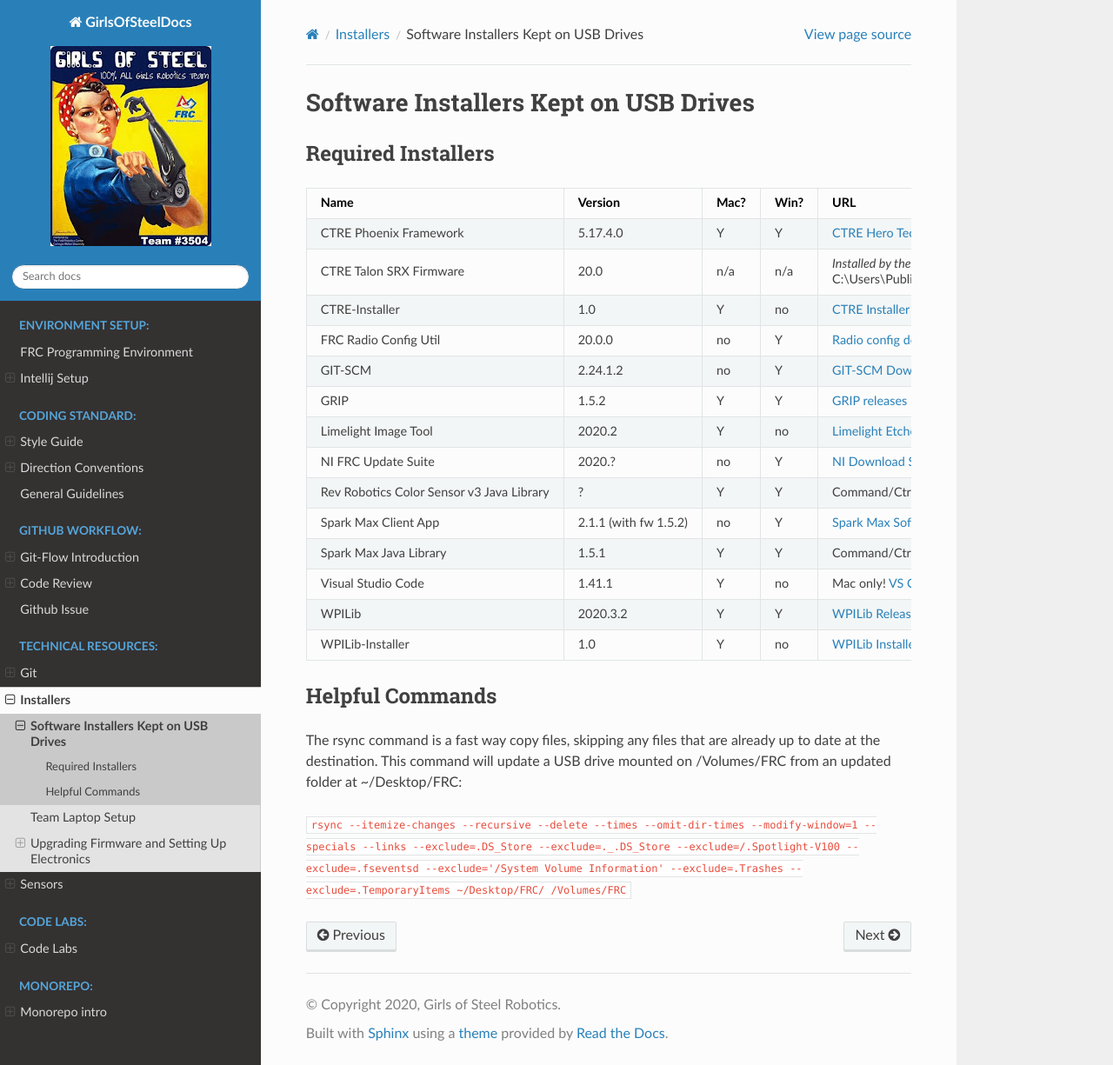
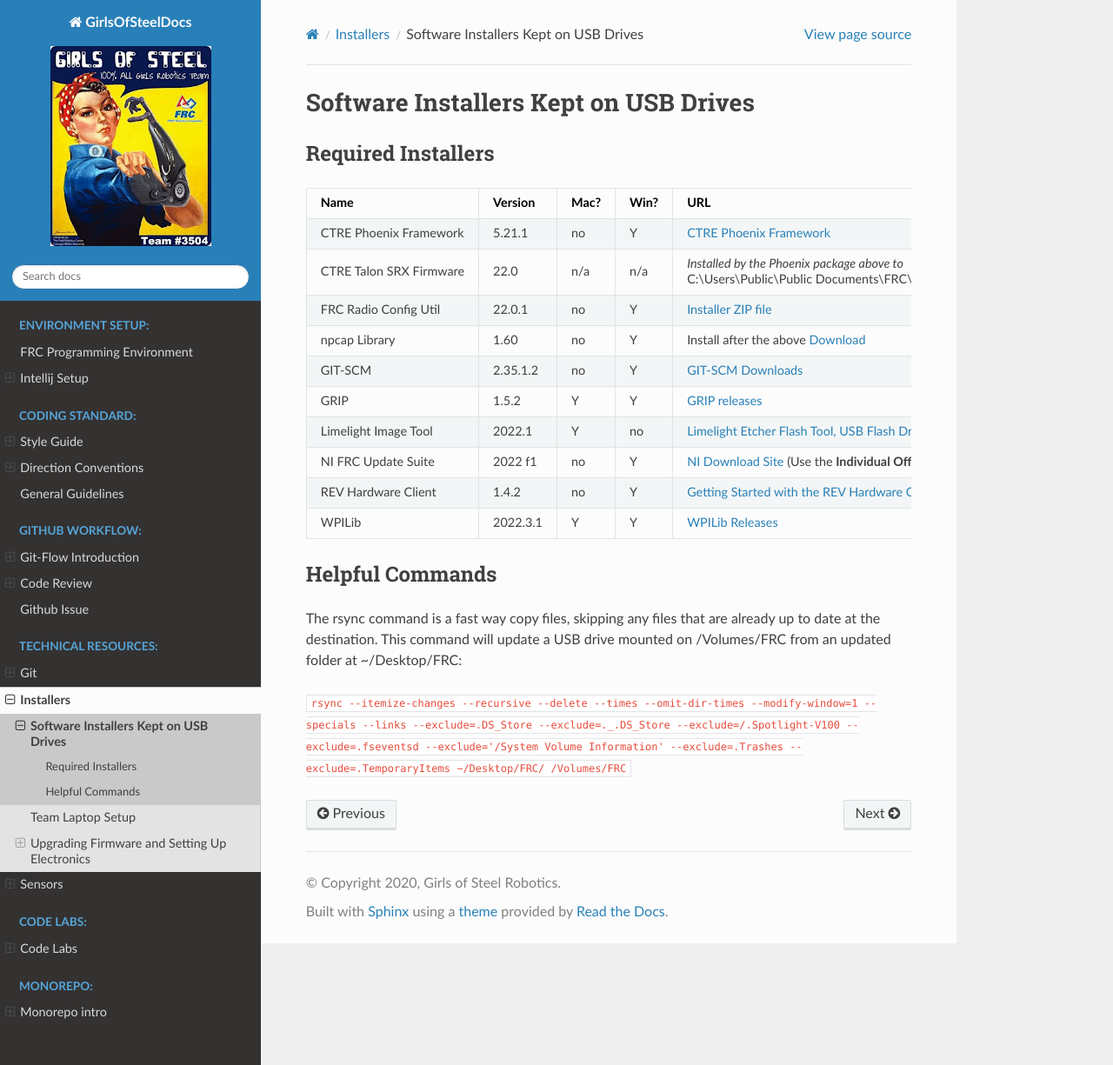
Before and after one commit to GirlsOfSteelRobotics/DocsV2, a Sphinx documentation site: the page built from source/technical-resources/installers/Software-Installers-Kept-on-USB-Drive.md, in a window 1280 px wide and 1225 px high. Shown: the whole window at 87% size. Built offline with Sphinx 7.4.7 and the Read the Docs theme 2.0.0, drawn with Linux system fonts in a browser that asks for light colours.

Commit message:
Update Software-Installers-Kept-on-USB-Drive for 2022

```diff
--- a/source/technical-resources/installers/Software-Installers-Kept-on-USB-Drive.md
+++ b/source/technical-resources/installers/Software-Installers-Kept-on-USB-Drive.md
@@ -4,21 +4,16 @@
 
 | Name | Version | Mac? | Win? | URL |
 | :--- | :------ | :--- | ---- | :-- |
-| CTRE Phoenix Framework | 5.17.4.0 | Y | Y | [CTRE Hero Tech Resources](http://www.ctr-electronics.com/control-system/hro.html#product_tabs_technical_resources) |
-| CTRE Talon SRX Firmware | 20.0 | n/a | n/a | _Installed by the Phoenix package above to_<br>C:\Users\Public\Public Documents\FRC\ |
-| CTRE-Installer | 1.0 | Y | no | [CTRE Installer from this repository](https://github.com/GirlsOfSteelRobotics/Docs/blob/master/CTRE-Installer.command) |
-| FRC Radio Config Util | 20.0.0 | no | Y | [Radio config docs](https://docs.wpilib.org/en/latest/docs/getting-started/getting-started-frc-control-system/radio-programming.html) |
-| GIT-SCM | 2.24.1.2 | no | Y | [GIT-SCM Downloads](https://git-scm.com/download/) |
+| CTRE Phoenix Framework | 5.21.1 | no | Y | [CTRE Phoenix Framework](https://store.ctr-electronics.com/software/) |
+| CTRE Talon SRX Firmware | 22.0 | n/a | n/a | _Installed by the Phoenix package above to_<br>C:\Users\Public\Public Documents\FRC\ |
+| FRC Radio Config Util | 22.0.1 | no | Y | [Installer ZIP file](https://firstfrc.blob.core.windows.net/frc2022/Radio/FRC_Radio_Configuration_22_0_1.zip) |
+| npcap Library | 1.60 | no | Y | Install after the above [Download](https://npcap.com/#download)|
+| GIT-SCM | 2.35.1.2 | no | Y | [GIT-SCM Downloads](https://git-scm.com/download/) |
 | GRIP | 1.5.2 | Y | Y | [GRIP releases](https://github.com/WPIRoboticsProjects/GRIP/releases) |
-| Limelight Image Tool | 2020.2 | Y | no | [Limelight Etcher Flash Tool, USB Flash Driver & Image](https://limelightvision.io/pages/downloads) |
-| NI FRC Update Suite | 2020.? | no | Y | [NI Download Site](https://www.ni.com/en-us/support/downloads/drivers/download.frc-game-tools.html) (Use the **Individual Offline Installers** link) |
-| Rev Robotics Color Sensor v3 Java Library | ? | Y | Y | Command/Ctrl-Shift-P _WPILib: Install new library (Online)_ from `http://revrobotics.com/content/sw/color-sensor-v3/sdk/REVColorSensorV3.json` |
-| Spark Max Client App | 2.1.1 (with fw 1.5.2) | no | Y | [Spark Max Software](https://www.revrobotics.com/sparkmax-software/#spark-max-client-application) |
-| Spark Max Java Library | 1.5.1 | Y | Y | Command/Ctrl-Shift-P _WPILib: Install new library (Online)_ from `https://www.revrobotics.com/content/sw/max/sdk/REVRobotics.json` |
-| Visual Studio Code | 1.41.1 | Y | no | Mac only! [VS Code Downloads](https://code.visualstudio.com/download) |
-| WPILib | 2020.3.2 | Y | Y | [WPILib Releases](https://github.com/wpilibsuite/allwpilib/releases) |
-| WPILib-Installer | 1.0 | Y | no | [WPILib Installer from this repository](https://github.com/GirlsOfSteelRobotics/Docs/blob/master/WPILib-Installer.command) |
-
+| Limelight Image Tool | 2022.1 | Y | no | [Limelight Etcher Flash Tool, USB Flash Driver & Image](https://limelightvision.io/pages/downloads) |
+| NI FRC Update Suite | 2022 f1 | no | Y | [NI Download Site](https://www.ni.com/en-us/support/downloads/drivers/download.frc-game-tools.html#) (Use the **Individual Offline Installers** link) |
+| REV Hardware Client | 1.4.2 | no | Y | [Getting Started with the REV Hardware Client](https://docs.revrobotics.com/sparkmax/rev-hardware-client/getting-started-with-the-rev-hardware-client) |
+| WPILib | 2022.3.1 | Y | Y | [WPILib Releases](https://github.com/wpilibsuite/allwpilib/releases/) |
 
 ## Helpful Commands
 
```
